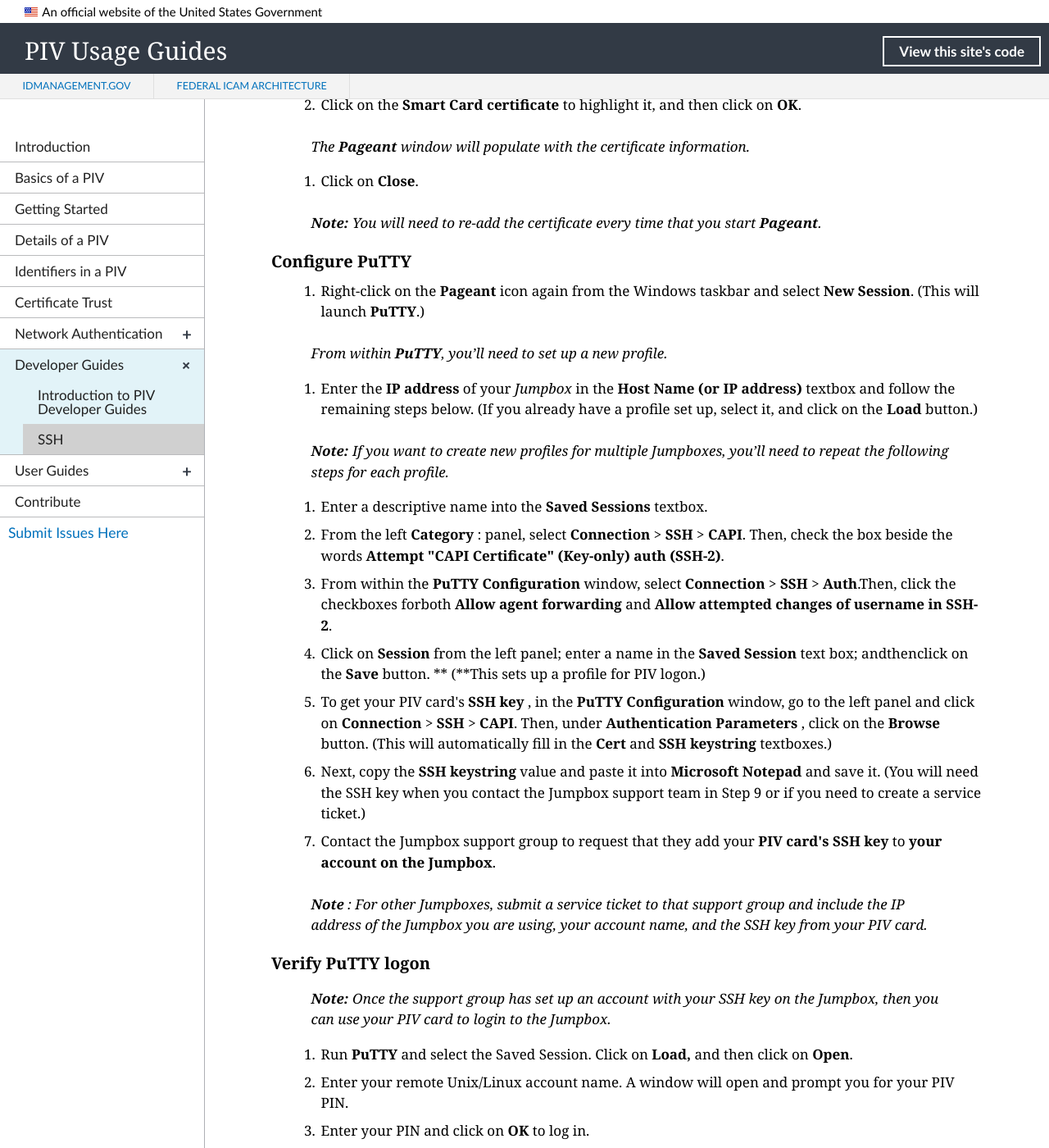
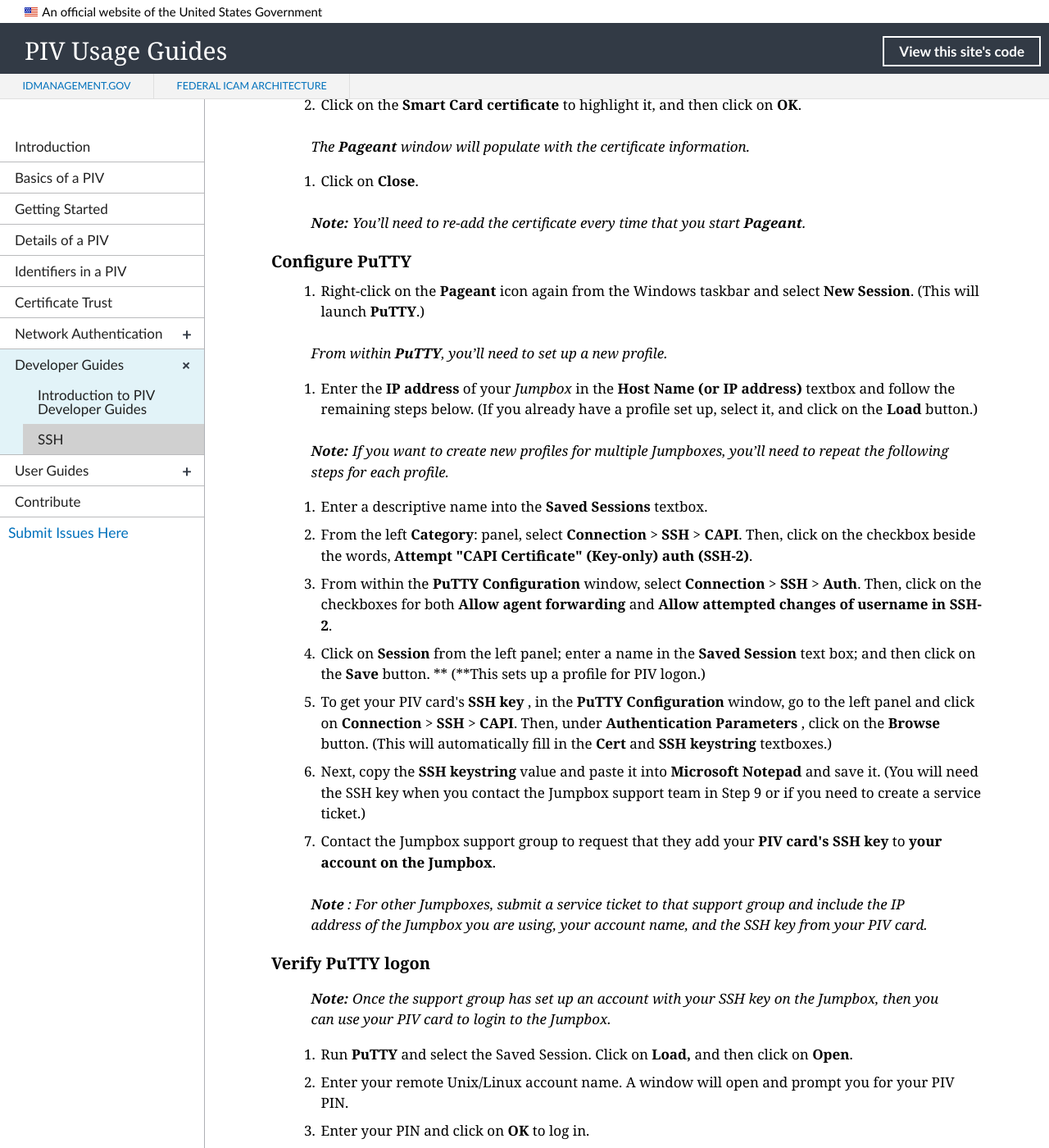
Before and after one commit to GSA/piv-guides, a Jekyll site: the page built from _devconfig/ssh.md, in a window 1280 px wide and 1400 px high, scrolled down 1649 px. Shown: the whole window at 82% size. Built offline with Jekyll 4.4.1, drawn with Linux system fonts in a browser that asks for light colours; nearby versions of some CDN libraries.

Commit message:
Update ssh.md

```diff
--- a/_devconfig/ssh.md
+++ b/_devconfig/ssh.md
@@ -55,7 +55,7 @@
 
 11. Click on **Close**.
 
-> _**Note:** You will need to re-add the certificate every time that you start **Pageant**._
+> _**Note:** You'll need to re-add the certificate every time that you start **Pageant**._
 
 ### Configure PuTTY
 
@@ -68,9 +68,9 @@
 > _**Note:** If you want to create new profiles for multiple Jumpboxes, you'll need to repeat the following steps for each profile._
 
 3. Enter a descriptive name into the **Saved Sessions** textbox.
-4. From the left **Category** : panel, select **Connection** &gt; **SSH** &gt; **CAPI**. Then, check the box beside the words **Attempt &quot;CAPI Certificate&quot; (Key-only) auth (SSH-2)**.
-5. From within the **PuTTY Configuration** window, select **Connection** &gt; **SSH** &gt; **Auth**.Then, click the checkboxes forboth **Allow agent forwarding** and **Allow attempted changes of username in SSH-2**.
-6. Click on **Session** from the left panel; enter a name in the **Saved Session** text box; andthenclick on the **Save** button. ** (**This sets up a profile for PIV logon.)
+4. From the left **Category**: panel, select **Connection** &gt; **SSH** &gt; **CAPI**. Then, click on the checkbox beside the words, **Attempt &quot;CAPI Certificate&quot; (Key-only) auth (SSH-2)**.
+5. From within the **PuTTY Configuration** window, select **Connection** &gt; **SSH** &gt; **Auth**. Then, click on the checkboxes for both **Allow agent forwarding** and **Allow attempted changes of username in SSH-2**.
+6. Click on **Session** from the left panel; enter a name in the **Saved Session** text box; and then click on the **Save** button. ** (**This sets up a profile for PIV logon.)
 7. To get your PIV card&#39;s **SSH key** , in the **PuTTY Configuration** window, go to the left panel and click on **Connection** &gt; **SSH** &gt; **CAPI**.  Then, under **Authentication Parameters** , click on  the **Browse** button.  (This will automatically fill in the **Cert** and **SSH keystring** textboxes.)
 8. Next, copy the **SSH keystring** value and paste it into **Microsoft Notepad** and save it.  (You will need the SSH key when you contact the Jumpbox support team in Step 9 or if you need to create a service ticket.)
 9. Contact the Jumpbox support group to request that they add your **PIV card&#39;s SSH key** to **your account on the Jumpbox**.
```
